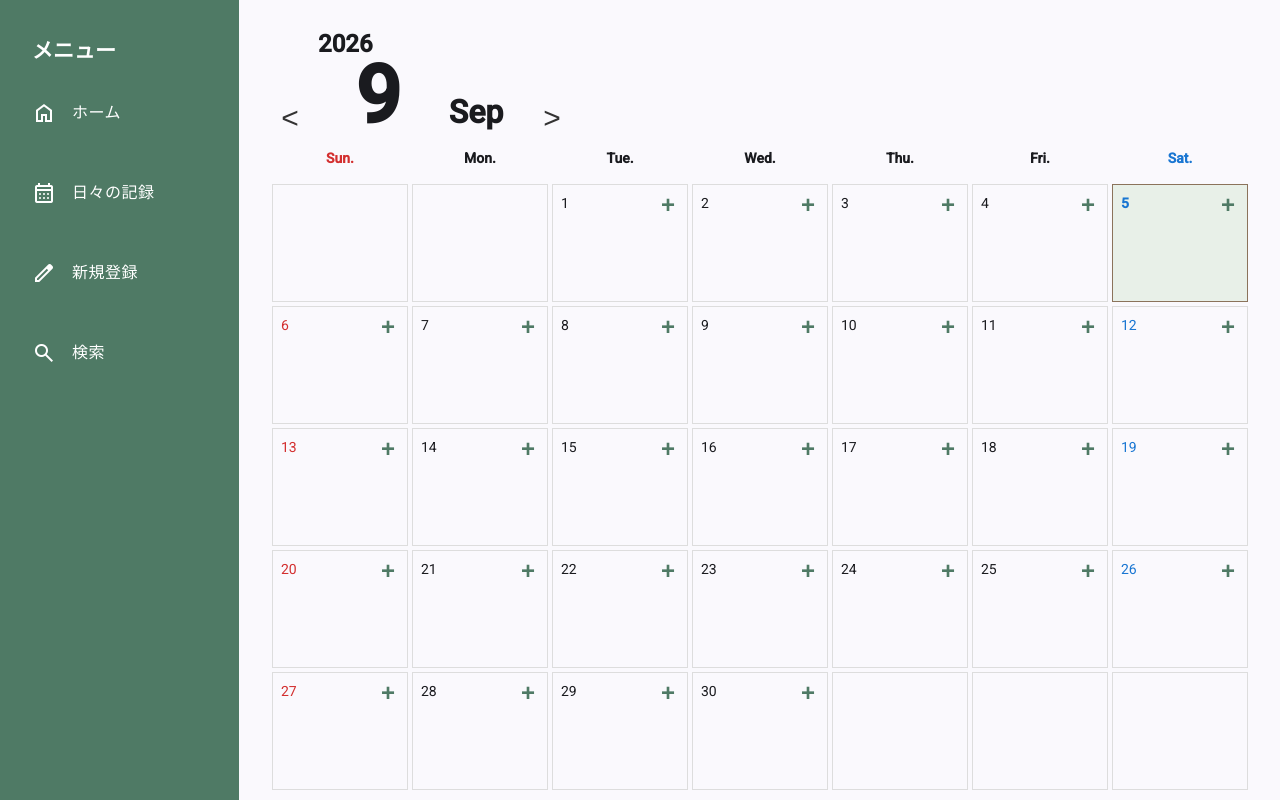
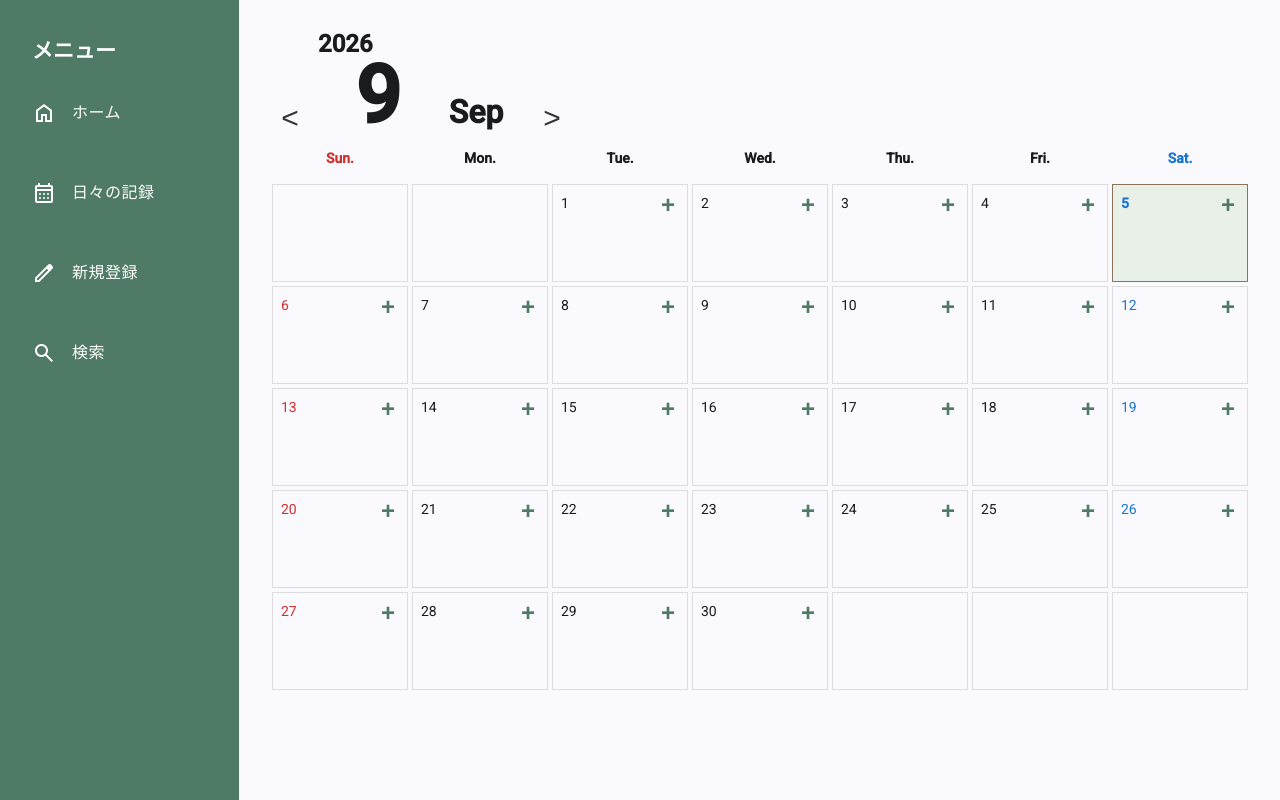
Before and after one commit to k5-mina/life-log-frontend, an Angular app: page /records in a window 1280 px wide. Built offline with nearby package versions, Linux system fonts and the light colour scheme.

Commit message:
カレンダーの日付の枠のサイズを修正

```diff
--- a/src/app/features/calendar/calendar.scss
+++ b/src/app/features/calendar/calendar.scss
@@ -69,7 +69,7 @@
 }
 
 .day {
-  min-height: 100px;
+  min-height: 80px;
   padding: 8px;
   border: 1px solid #ddd;
   user-select: none;
```
